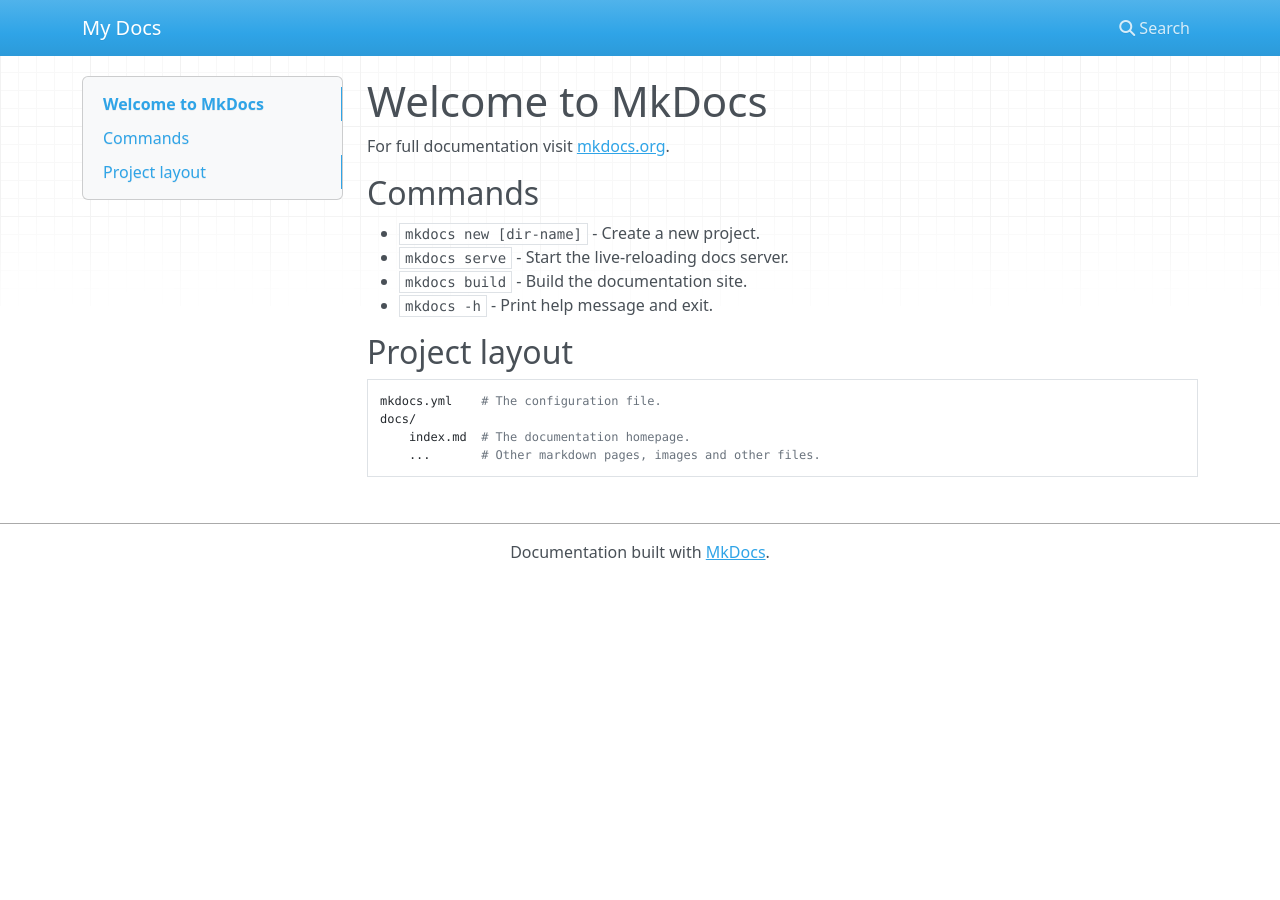
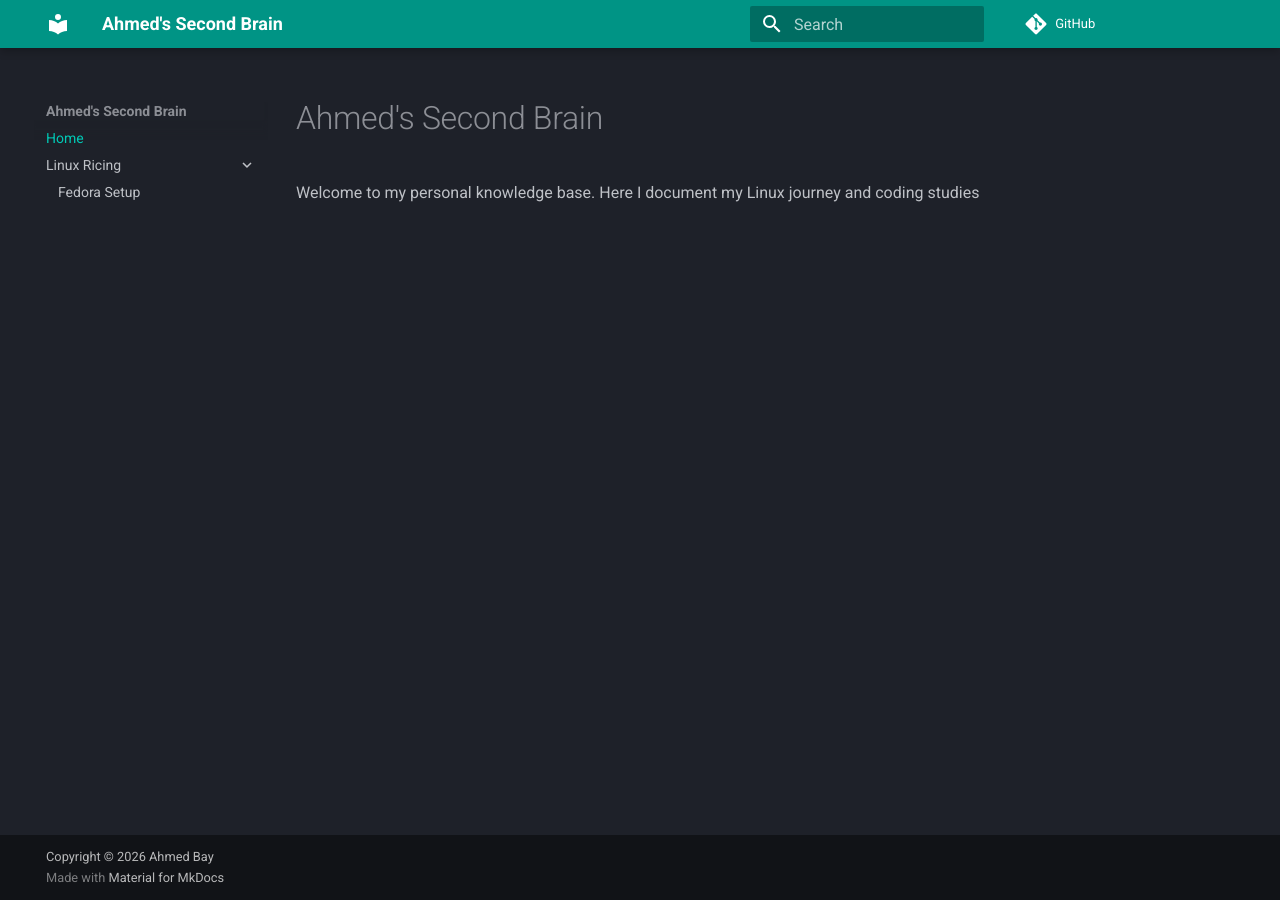
Before and after one commit to itsbayahmed/itsbayahmed.github.io, an MkDocs documentation site: the page built from docs/index.md, in a window 1280 px wide. Built offline with MkDocs 1.6.1 and Material for MkDocs 9.7.7, drawn with Linux system fonts in a browser that asks for light colours; nearby versions of some CDN libraries; comment, search, counter and statistics services are not loaded.

Commit message:
Rename site to Ahmed's Second Brain, update it, and publish my first aricle (WIP)

```diff
--- a/docs/index.md
+++ b/docs/index.md
@@ -1,17 +1,2 @@
-# Welcome to MkDocs
-
-For full documentation visit [mkdocs.org](https://www.mkdocs.org).
-
-## Commands
-
-* `mkdocs new [dir-name]` - Create a new project.
-* `mkdocs serve` - Start the live-reloading docs server.
-* `mkdocs build` - Build the documentation site.
-* `mkdocs -h` - Print help message and exit.
-
-## Project layout
-
-    mkdocs.yml    # The configuration file.
-    docs/
-        index.md  # The documentation homepage.
-        ...       # Other markdown pages, images and other files.
+#Ahmed's Second Brain
+Welcome to my personal knowledge base. Here I document my Linux journey and coding studies
--- a/mkdocs.yml
+++ b/mkdocs.yml
@@ -1 +1,20 @@
-site_name: My Docs
+site_name: Ahmed's Second Brain
+site_author: Ahmed Bay
+copyright: Copyright &copy; 2026 Ahmed Bay
+site_url: https://itsbayahmed.github.io/
+repo_url: https://github.com/itsbayahmed/itsbayahmed.github.io
+edit_uri: edit/main/docs
+
+theme:
+  name: material
+  palette:
+    scheme: slate
+    primary: teal
+    accent: purple
+  features:
+    - navigation.expand
+    - content.code.copy
+nav:
+  - Home: index.md
+  - 'Linux Ricing':
+    - 'Fedora Setup': linux/fedora-after-install.md
```
Also changed, not shown: docs/linux/fedora-after-install.md (added, +26 -0 lines).
